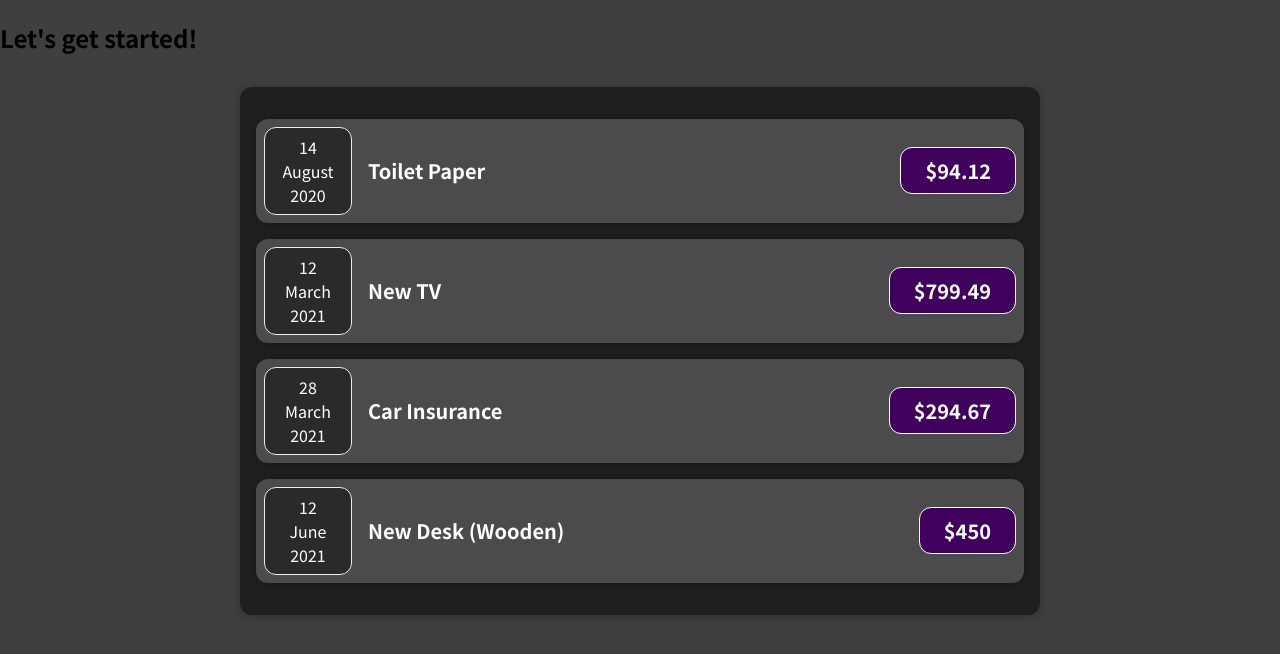
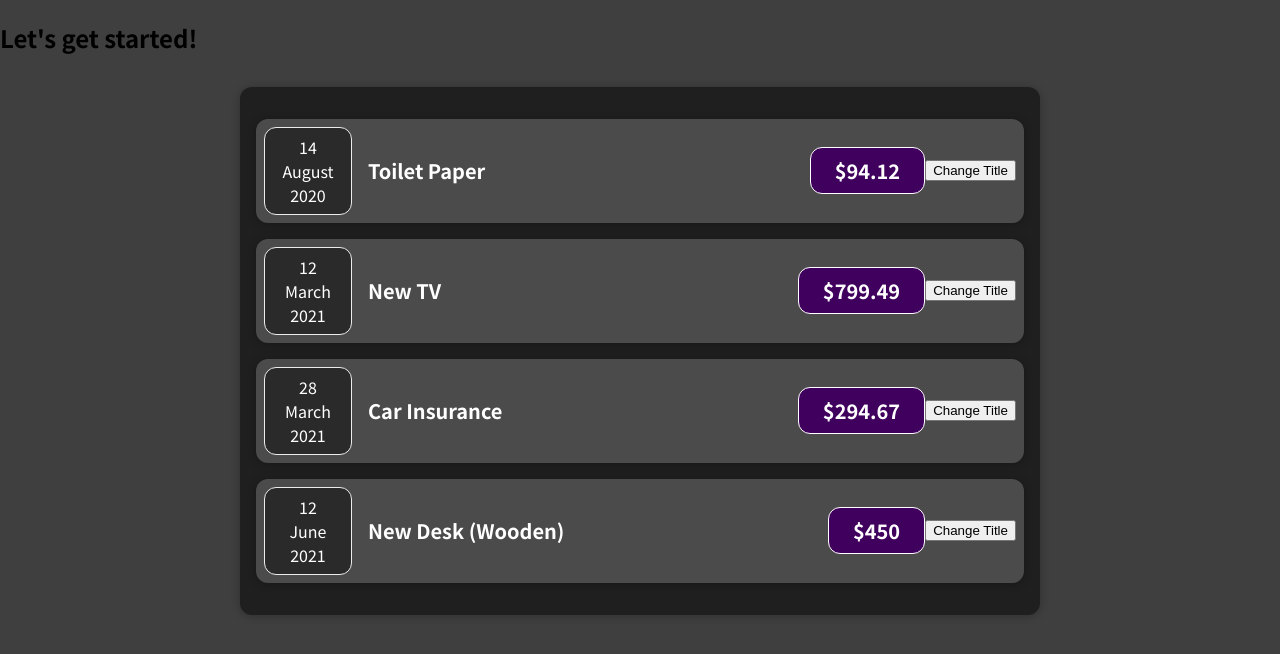
Before and after one commit to NiallFitz/expense-tracker, a React (Create React App) app: page / in a window 1280 px wide. Shown: the top 654 px of the page. Built offline with nearby package versions, Linux system fonts and the light colour scheme.

Commit message:
Add click handler to update titles and use state in ExpenseItem component

```diff
--- a/src/components/Expenses/ExpenseItem/ExpenseItem.js
+++ b/src/components/Expenses/ExpenseItem/ExpenseItem.js
@@ -1,15 +1,24 @@
+import React, { useState } from "react";
+
 import ExpenseDate from "./../ExpenseDate/ExpenseDate";
 import Card from "./../../UI/Card";
 import "./ExpenseItem.css";
 
 const ExpenseItem = (props) => {
+  const [title, setTitle] = useState(props.title);
+
+  const clickHandler = () => {
+    setTitle("Updated");
+  };
+
   return (
     <Card className="expense-item">
       <ExpenseDate date={props.date} />
       <div className="expense-item__description">
-        <h2>{props.title}</h2>
+        <h2>{title}</h2>
         <div className="expense-item__price">${props.amount}</div>
       </div>
+      <button onClick={clickHandler}>Change Title</button>
     </Card>
   );
 };
```
Also changed, not shown: 1 other file (tests, documents, lock files or other folders).
